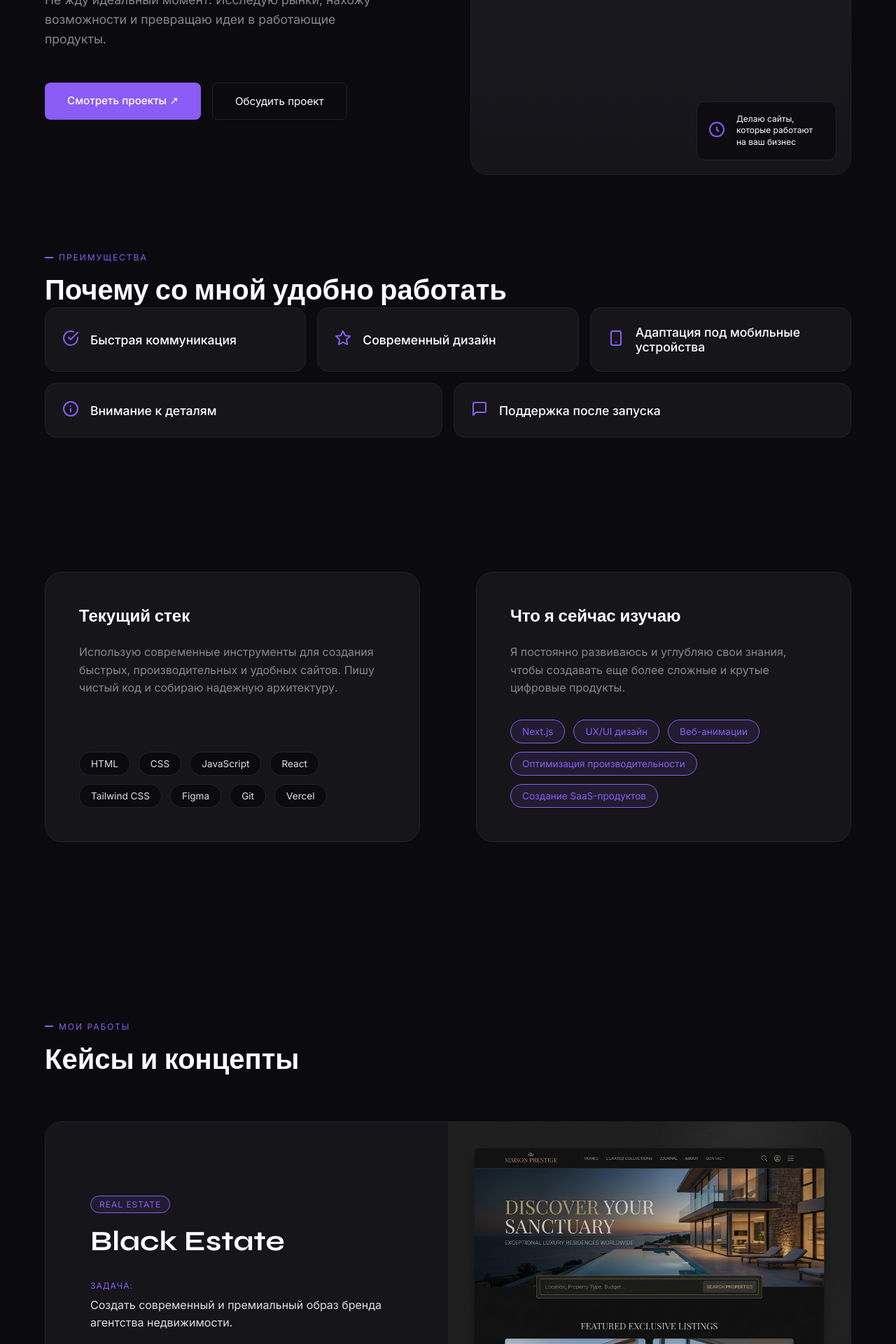
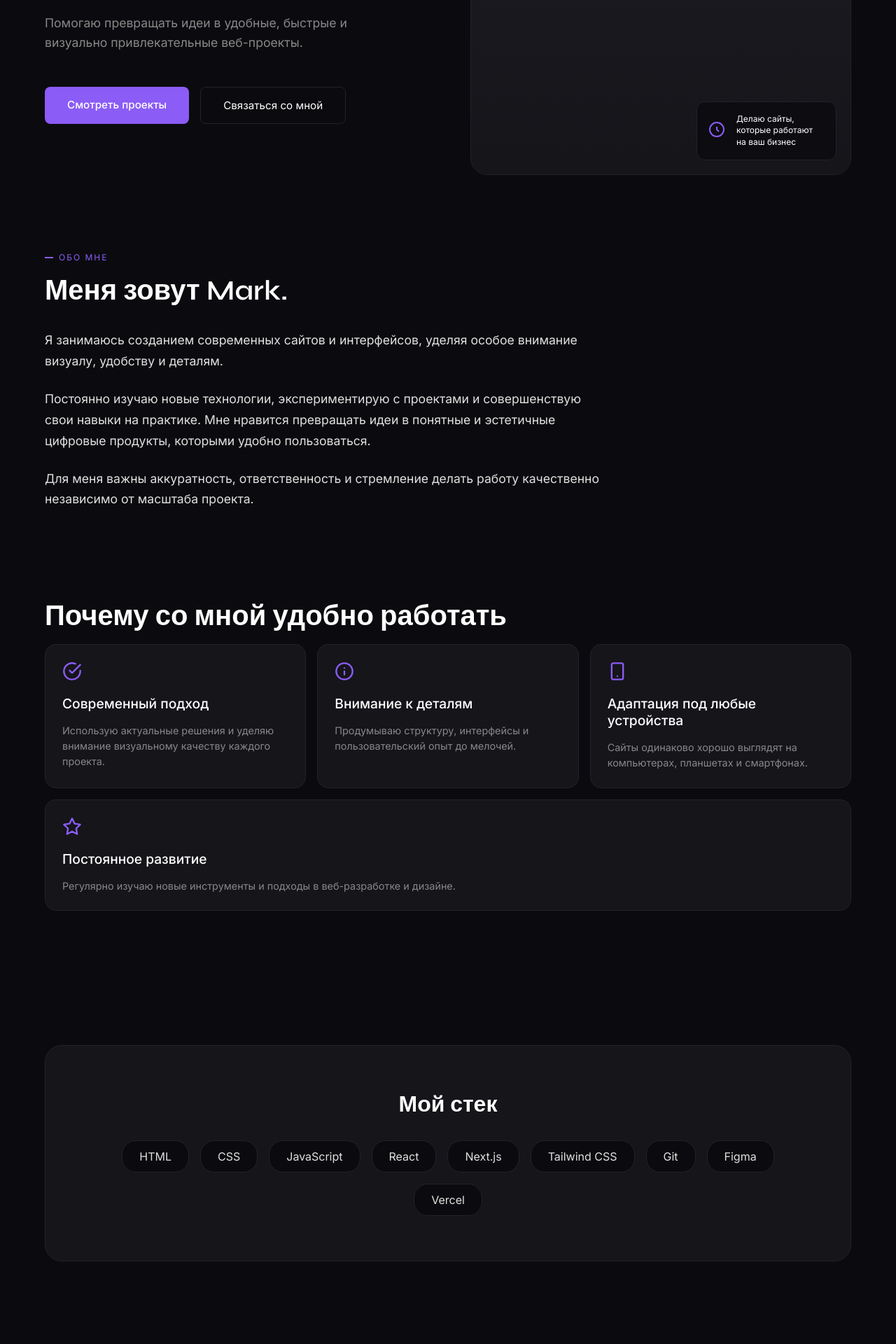
Before and after one commit to Exclusiveogurchik/myportfolio, a Next.js app: page / in a window 1280 px wide. Shown: the part 440-2360 px from the top of the page at 70% size. Built offline with nearby package versions, Linux system fonts and the light colour scheme.

Commit message:
Updated copy with professional honest text

```diff
--- a/src/app/page.tsx
+++ b/src/app/page.tsx
@@ -32,9 +32,10 @@ export default function Home() {
   const heroY = useTransform(scrollYProgress, [0, 0.2], [0, -100]);
 
   const faqItems = [
-    { question: "Сколько занимает разработка сайта?", answer: "Обычно от нескольких дней до нескольких недель в зависимости от сложности проекта. Точные сроки обсуждаются после постановки задачи." },
-    { question: "Работаете ли вы с готовым дизайном?", answer: "Да, я могу сверстать сайт по вашему готовому дизайн-макету из Figma, сохраняя идеальную точность (Pixel Perfect)." },
-    { question: "Можно ли внести правки после запуска?", answer: "Да, базовая поддержка после запуска включена. Дополнительные масштабные правки или поддержка обсуждаются индивидуально." }
+    { question: "Вы работаете с готовым дизайном?", answer: "Да, могу реализовать проект по готовому макету или помочь с созданием собственного решения." },
+    { question: "Адаптированы ли сайты для мобильных устройств?", answer: "Да, все проекты разрабатываются с учётом корректной работы на разных устройствах." },
+    { question: "Можно ли доработать существующий сайт?", answer: "Да, в зависимости от задачи можно улучшить дизайн, функциональность или структуру текущего проекта." },
+    { question: "Как связаться с вами?", answer: "Через форму обратной связи или указанные контакты." }
   ];
 
   const projects = [
@@ -42,32 +43,32 @@ export default function Home() {
       slug: "black-estate",
       tag: "Real Estate",
       name: "Black Estate",
-      task: "Создать современный и премиальный образ бренда агентства недвижимости.",
-      result: "Минималистичный дизайн с акцентом на объекты недвижимости и удобный каталог.",
+      task: "Создать современный премиальный интерфейс, который подчёркивает статус объектов недвижимости.",
+      result: "Минималистичный дизайн с акцентом на визуальную подачу и удобную навигацию.",
       img: "/projects/black_estate_mockup_1781178303072.png"
     },
     {
       slug: "nova-ai",
       tag: "SaaS",
       name: "Nova AI",
-      task: "Разработать интерфейс для платформы автоматизации бизнес-процессов с ИИ.",
-      result: "Удобный и интуитивно понятный дашборд с футуристичным, но строгим дизайном.",
+      task: "Разработать современный интерфейс для технологического продукта.",
+      result: "Чистый дизайн, удобная структура и акцент на пользовательском опыте.",
       img: "/projects/nova_ai_mockup_1781178337765.png"
     },
     {
       slug: "finflow",
       tag: "Finance",
       name: "FinFlow",
-      task: "Спроектировать финансовый дашборд с удобной визуализацией данных.",
-      result: "Сложные данные превратились в понятные графики с приятным пользовательским опытом.",
+      task: "Создать интерфейс для работы с аналитикой и финансовыми данными.",
+      result: "Информативный дизайн с понятной визуализацией ключевых показателей.",
       img: "/projects/finflow_mockup_1781178322804.png"
     },
     {
       slug: "luxdrive",
       tag: "Auto",
       name: "LuxDrive",
-      task: "Сделать сайт аренды авто, передающий эмоцию роскоши и скорости.",
-      result: "Премиальный темный дизайн с крупными фотографиями автомобилей и быстрым бронированием.",
+      task: "Передать ощущение эксклюзивности и высокого уровня сервиса.",
+      result: "Стильный интерфейс с акцентом на визуальную составляющую бренда.",
       img: "/projects/luxdrive_mockup_1781178347105.png"
     }
   ];
@@ -82,7 +83,7 @@ export default function Home() {
           transition={{ duration: 1 }}
           className={styles.logo}
         >
-          Mark.
+          Mark — Web Developer
         </motion.div>
         <motion.nav
           initial={{ opacity: 0, y: -20 }}
@@ -92,8 +93,8 @@ export default function Home() {
         >
           <a href="#about" className="hover-link">Обо мне</a>
           <a href="#projects" className="hover-link">Проекты</a>
+          <a href="#process" className="hover-link">Процесс</a>
           <a href="#faq" className="hover-link">FAQ</a>
-          <a href="#contact" className="hover-link">Контакты</a>
         </motion.nav>
         <motion.a
           href="#contact"
@@ -117,18 +118,15 @@ export default function Home() {
           animate="visible"
           className={styles.heroLeft}
         >
-          <motion.div variants={fadeInUp} className={styles.eyebrow}>
-            Привет, я Mark
-          </motion.div>
           <motion.h1 variants={fadeInUp} className={`${styles.heroTitle} display-font`}>
-            Создаю современные сайты <span className={styles.accentText}>для бизнеса</span>
+            Создаю современные сайты и <span className={styles.accentText}>цифровые продукты</span>
           </motion.h1>
           <motion.p variants={fadeInUp} className={styles.heroSubtitle}>
-            Не жду идеальный момент. Исследую рынки, нахожу возможности и превращаю идеи в работающие продукты.
+            Помогаю превращать идеи в удобные, быстрые и визуально привлекательные веб-проекты.
           </motion.p>
           <motion.div variants={fadeInUp} className={styles.heroActions}>
-            <a href="#projects" className={`${styles.btnPrimary} hover-link`}>Смотреть проекты ↗</a>
-            <a href="#contact" className={`${styles.btnOutline} hover-link`}>Обсудить проект</a>
+            <a href="#projects" className={`${styles.btnPrimary} hover-link`}>Смотреть проекты</a>
+            <a href="#contact" className={`${styles.btnOutline} hover-link`}>Связаться со мной</a>
           </motion.div>
         </motion.div>
 
@@ -150,6 +148,26 @@ export default function Home() {
         </motion.div>
       </motion.section>
 
+      {/* ABOUT */}
+      <section id="about" className={styles.section} style={{ paddingTop: 0, paddingBottom: "4rem" }}>
+        <motion.div
+          initial="hidden"
+          whileInView="visible"
+          viewport={{ once: true, margin: "-100px" }}
+          variants={staggerContainer}
+        >
+          <motion.div variants={fadeInUp} className={styles.eyebrow}>Обо мне</motion.div>
+          <motion.h2 variants={fadeInUp} className={`display-font ${styles.sectionTitle}`} style={{ marginBottom: "2rem" }}>
+            Меня зовут Mark.
+          </motion.h2>
+          <motion.div variants={fadeInUp} style={{ maxWidth: "800px", color: "var(--light-gray)", fontSize: "1.1rem", lineHeight: "1.7", marginBottom: "4rem" }}>
+            <p style={{ marginBottom: "1.5rem" }}>Я занимаюсь созданием современных сайтов и интерфейсов, уделяя особое внимание визуалу, удобству и деталям.</p>
+            <p style={{ marginBottom: "1.5rem" }}>Постоянно изучаю новые технологии, экспериментирую с проектами и совершенствую свои навыки на практике. Мне нравится превращать идеи в понятные и эстетичные цифровые продукты, которыми удобно пользоваться.</p>
+            <p>Для меня важны аккуратность, ответственность и стремление делать работу качественно независимо от масштаба проекта.</p>
+          </motion.div>
+        </motion.div>
+      </section>
+
       {/* WHY ME */}
       <section className={styles.section} style={{ paddingTop: 0, paddingBottom: 0 }}>
         <motion.div
@@ -158,55 +176,42 @@ export default function Home() {
           viewport={{ once: true, margin: "-100px" }}
           variants={staggerContainer}
         >
-          <motion.div variants={fadeInUp} className={styles.eyebrow}>Преимущества</motion.div>
-          <motion.h2 variants={fadeInUp} className={`display-font ${styles.sectionTitle}`} style={{ marginBottom: "2rem" }}>Почему со мной удобно работать</motion.h2>
+          <motion.h2 variants={fadeInUp} className={`display-font ${styles.sectionTitle}`} style={{ marginBottom: "3rem" }}>Почему со мной удобно работать</motion.h2>
 
           <motion.div variants={fadeInUp} className={styles.whyMeGrid}>
             {[
-              { icon: <><path d="M22 11.08V12a10 10 0 1 1-5.93-9.14"/><polyline points="22 4 12 14.01 9 11.01"/></>, text: "Быстрая коммуникация" },
-              { icon: <polygon points="12 2 15.09 8.26 22 9.27 17 14.14 18.18 21.02 12 17.77 5.82 21.02 7 14.14 2 9.27 8.91 8.26 12 2"/>, text: "Современный дизайн" },
-              { icon: <><rect x="5" y="2" width="14" height="20" rx="2" ry="2"/><line x1="12" y1="18" x2="12.01" y2="18"/></>, text: "Адаптация под мобильные устройства" },
-              { icon: <><circle cx="12" cy="12" r="10"/><line x1="12" y1="16" x2="12" y2="12"/><line x1="12" y1="8" x2="12.01" y2="8"/></>, text: "Внимание к деталям" },
-              { icon: <path d="M21 15a2 2 0 0 1-2 2H7l-4 4V5a2 2 0 0 1 2-2h14a2 2 0 0 1 2 2z"/>, text: "Поддержка после запуска" }
+              { icon: <><path d="M22 11.08V12a10 10 0 1 1-5.93-9.14"/><polyline points="22 4 12 14.01 9 11.01"/></>, title: "Современный подход", text: "Использую актуальные решения и уделяю внимание визуальному качеству каждого проекта." },
+              { icon: <><circle cx="12" cy="12" r="10"/><line x1="12" y1="16" x2="12" y2="12"/><line x1="12" y1="8" x2="12.01" y2="8"/></>, title: "Внимание к деталям", text: "Продумываю структуру, интерфейсы и пользовательский опыт до мелочей." },
+              { icon: <><rect x="5" y="2" width="14" height="20" rx="2" ry="2"/><line x1="12" y1="18" x2="12.01" y2="18"/></>, title: "Адаптация под любые устройства", text: "Сайты одинаково хорошо выглядят на компьютерах, планшетах и смартфонах." },
+              { icon: <polygon points="12 2 15.09 8.26 22 9.27 17 14.14 18.18 21.02 12 17.77 5.82 21.02 7 14.14 2 9.27 8.91 8.26 12 2"/>, title: "Постоянное развитие", text: "Регулярно изучаю новые инструменты и подходы в веб-разработке и дизайне." }
             ].map((item, i) => (
-              <div key={i} className={styles.whyMeCard}>
+              <div key={i} className={styles.whyMeCard} style={{ flexDirection: "column", alignItems: "flex-start", gap: "1rem" }}>
                 <div className={styles.whyMeIcon}>
-                  <svg width="24" height="24" viewBox="0 0 24 24" fill="none" stroke="currentColor" strokeWidth="2" strokeLinecap="round" strokeLinejoin="round">
+                  <svg width="28" height="28" viewBox="0 0 24 24" fill="none" stroke="currentColor" strokeWidth="2" strokeLinecap="round" strokeLinejoin="round">
                     {item.icon}
                   </svg>
                 </div>
-                <div className={styles.whyMeTitle}>{item.text}</div>
+                <div className={styles.whyMeTitle} style={{ fontSize: "1.2rem", color: "var(--foreground)" }}>{item.title}</div>
+                <p style={{ color: "var(--gray)", fontSize: "0.9rem", lineHeight: "1.5" }}>{item.text}</p>
               </div>
             ))}
           </motion.div>
         </motion.div>
       </section>
 
-      {/* STACK & LEARNING */}
-      <section id="about" className={styles.section}>
+      {/* STACK */}
+      <section className={styles.section}>
         <motion.div
           initial="hidden"
           whileInView="visible"
           viewport={{ once: true, margin: "-100px" }}
           variants={staggerContainer}
-          className={styles.stackGrid}
         >
-          <motion.div variants={fadeInUp} className={styles.stackBox}>
-            <h3 className="display-font">Текущий стек</h3>
-            <p>Использую современные инструменты для создания быстрых, производительных и удобных сайтов. Пишу чистый код и собираю надежную архитектуру.</p>
-            <div className={styles.techTags}>
-              {['HTML', 'CSS', 'JavaScript', 'React', 'Tailwind CSS', 'Figma', 'Git', 'Vercel'].map(tech => (
-                <span key={tech} className={styles.tag}>{tech}</span>
-              ))}
-            </div>
-          </motion.div>
-
-          <motion.div variants={fadeInUp} className={styles.stackBox}>
-            <h3 className="display-font">Что я сейчас изучаю</h3>
-            <p>Я постоянно развиваюсь и углубляю свои знания, чтобы создавать еще более сложные и крутые цифровые продукты.</p>
-            <div className={styles.techTags}>
-              {['Next.js', 'UX/UI дизайн', 'Веб-анимации', 'Оптимизация производительности', 'Создание SaaS-продуктов'].map(tech => (
-                <span key={tech} className={`${styles.tag} ${styles.highlight}`}>{tech}</span>
+          <motion.div variants={fadeInUp} style={{ background: "var(--dark-gray)", borderRadius: "24px", padding: "4rem", border: "1px solid var(--border)", textAlign: "center" }}>
+            <h2 className="display-font" style={{ marginBottom: "2rem", fontSize: "2rem" }}>Мой стек</h2>
+            <div style={{ display: "flex", flexWrap: "wrap", justifyContent: "center", gap: "1rem" }}>
+              {['HTML', 'CSS', 'JavaScript', 'React', 'Next.js', 'Tailwind CSS', 'Git', 'Figma', 'Vercel'].map(tech => (
+                <span key={tech} className={styles.tag} style={{ fontSize: "1rem", padding: "0.75rem 1.5rem" }}>{tech}</span>
               ))}
             </div>
           </motion.div>
@@ -214,7 +219,7 @@ export default function Home() {
       </section>
 
       {/* PROJECTS */}
-      <section id="projects" className={styles.section}>
+      <section id="projects" className={styles.section} style={{ paddingTop: 0 }}>
         <motion.div
           initial="hidden"
           whileInView="visible"
@@ -222,8 +227,8 @@ export default function Home() {
           variants={staggerContainer}
         >
           <motion.div variants={fadeInUp}>
-            <div className={styles.eyebrow}>Мои работы</div>
-            <h2 className={`display-font ${styles.sectionTitle}`}>Кейсы и концепты</h2>
+            <div className={styles.eyebrow}>Проекты</div>
+            <h2 className={`display-font ${styles.sectionTitle}`}>Мои работы</h2>
           </motion.div>
 
           <div className={styles.projectsGrid}>
@@ -259,6 +264,35 @@ export default function Home() {
         </motion.div>
       </section>
 
+      {/* PROCESS */}
+      <section id="process" className={styles.section}>
+        <motion.div
+          initial="hidden"
+          whileInView="visible"
+          viewport={{ once: true, margin: "-100px" }}
+          variants={staggerContainer}
+        >
+          <motion.div variants={fadeInUp} className={styles.eyebrow}>Мой процесс</motion.div>
+          <motion.h2 variants={fadeInUp} className={`display-font ${styles.sectionTitle}`}>Как я работаю</motion.h2>
+
+          <div className={styles.processGrid}>
+            {[
+              { num: "01", title: "Исследование", desc: "Изучаю задачу, цели проекта и собираю референсы." },
+              { num: "02", title: "Планирование", desc: "Продумываю структуру и пользовательский путь." },
+              { num: "03", title: "Дизайн", desc: "Создаю визуальную концепцию будущего продукта." },
+              { num: "04", title: "Разработка", desc: "Собираю рабочую версию сайта и адаптирую её под разные устройства." },
+              { num: "05", title: "Улучшение", desc: "Дорабатываю детали и оптимизирую результат." }
+            ].map((s, i) => (
+              <motion.div key={i} variants={fadeInUp} className={styles.processStep}>
+                <div className={styles.stepNum}>{s.num}</div>
+                <h3 className="display-font">{s.title}</h3>
+                <p>{s.desc}</p>
+              </motion.div>
+            ))}
+          </div>
+        </motion.div>
+      </section>
+
       {/* FAQ */}
       <section id="faq" className={styles.section}>
         <motion.div
@@ -286,8 +320,8 @@ export default function Home() {
           className={styles.contactCard}
         >
           <div className={styles.contactLeft}>
-            <h2 className="display-font">Готовы обсудить ваш проект?</h2>
-            <p>Напишите мне, и я подготовлю для вас бесплатную консультацию и предложение по вашему проекту.</p>
+            <h2 className="display-font">Давайте обсудим ваш проект</h2>
+            <p>Если у вас есть идея, концепция или задача, которую нужно реализовать, буду рад обсудить детали.<br/><br/>Открыт для новых проектов и сотрудничества.</p>
             <button className={`${styles.btnDark} hover-link`}>
               Связаться со мной
               <svg width="16" height="16" viewBox="0 0 24 24" fill="none" stroke="currentColor" strokeWidth="2"><line x1="22" y1="2" x2="11" y2="13"></line><polygon points="22 2 15 22 11 13 2 9 22 2"></polygon></svg>
@@ -318,7 +352,7 @@ export default function Home() {
 
       {/* FOOTER */}
       <footer className={styles.footer}>
-        <div className={styles.logo}>Mark.</div>
+        <div className={styles.logo}>Mark — Web Developer</div>
         <div className={styles.footerNav}>
           <a href="#about" className="hover-link">Обо мне</a>
           <a href="#projects" className="hover-link">Проекты</a>
--- a/src/app/projects/[slug]/page.tsx
+++ b/src/app/projects/[slug]/page.tsx
@@ -8,29 +8,29 @@ const projectsData: Record<string, any> = {
     name: "Black Estate",
     tag: "Real Estate",
     img: "/projects/black_estate_mockup_1781178303072.png",
-    task: "Создать современный и премиальный образ бренда агентства недвижимости.",
-    result: "Минималистичный дизайн с акцентом на объекты недвижимости. Использованы глубокие темные тона с легкими акцентами, чтобы подчеркнуть эксклюзивность объектов. Удобная система фильтрации и карточки объектов с крупными фотографиями.",
+    task: "Создать современный премиальный интерфейс, который подчёркивает статус объектов недвижимости.",
+    result: "Минималистичный дизайн с акцентом на визуальную подачу и удобную навигацию.",
   },
   "nova-ai": {
     name: "Nova AI",
     tag: "SaaS",
     img: "/projects/nova_ai_mockup_1781178337765.png",
-    task: "Разработать интерфейс для платформы автоматизации бизнес-процессов с ИИ.",
-    result: "Удобный и интуитивно понятный дашборд. Мы создали футуристичный, но строгий дизайн с использованием неоновых фиолетовых акцентов. Интерфейс чата и настройки рабочих процессов (workflows) спроектированы так, чтобы снизить когнитивную нагрузку на пользователя.",
+    task: "Разработать современный интерфейс для технологического продукта.",
+    result: "Чистый дизайн, удобная структура и акцент на пользовательском опыте.",
   },
   "finflow": {
     name: "FinFlow",
     tag: "Finance",
     img: "/projects/finflow_mockup_1781178322804.png",
-    task: "Спроектировать финансовый дашборд с удобной визуализацией данных.",
-    result: "Сложные финансовые данные превратились в понятные и красивые графики. Разработана темная тема для снижения усталости глаз при долгой работе. Особое внимание уделено таблицам транзакций и сводным отчетам.",
+    task: "Создать интерфейс для работы с аналитикой и финансовыми данными.",
+    result: "Информативный дизайн с понятной визуализацией ключевых показателей.",
   },
   "luxdrive": {
     name: "LuxDrive",
     tag: "Auto",
     img: "/projects/luxdrive_mockup_1781178347105.png",
-    task: "Сделать сайт аренды авто, передающий эмоцию роскоши и скорости.",
-    result: "Премиальный дизайн с крупными, качественными фотографиями спорткаров. Оптимизированный процесс бронирования в 3 клика. Интерфейс вызывает доверие и желание воспользоваться услугами компании.",
+    task: "Передать ощущение эксклюзивности и высокого уровня сервиса.",
+    result: "Стильный интерфейс с акцентом на визуальную составляющую бренда.",
   }
 };
 
```
